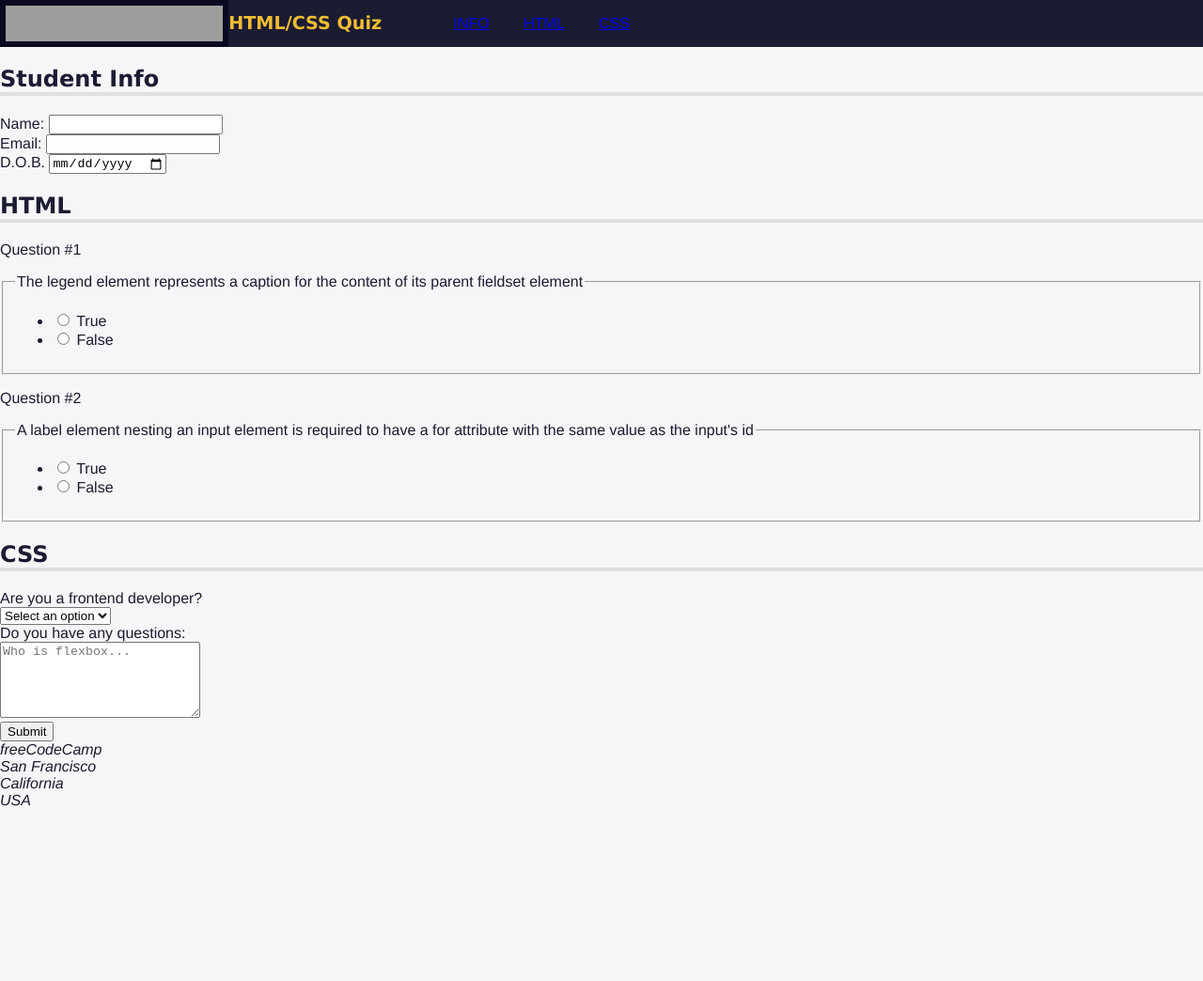
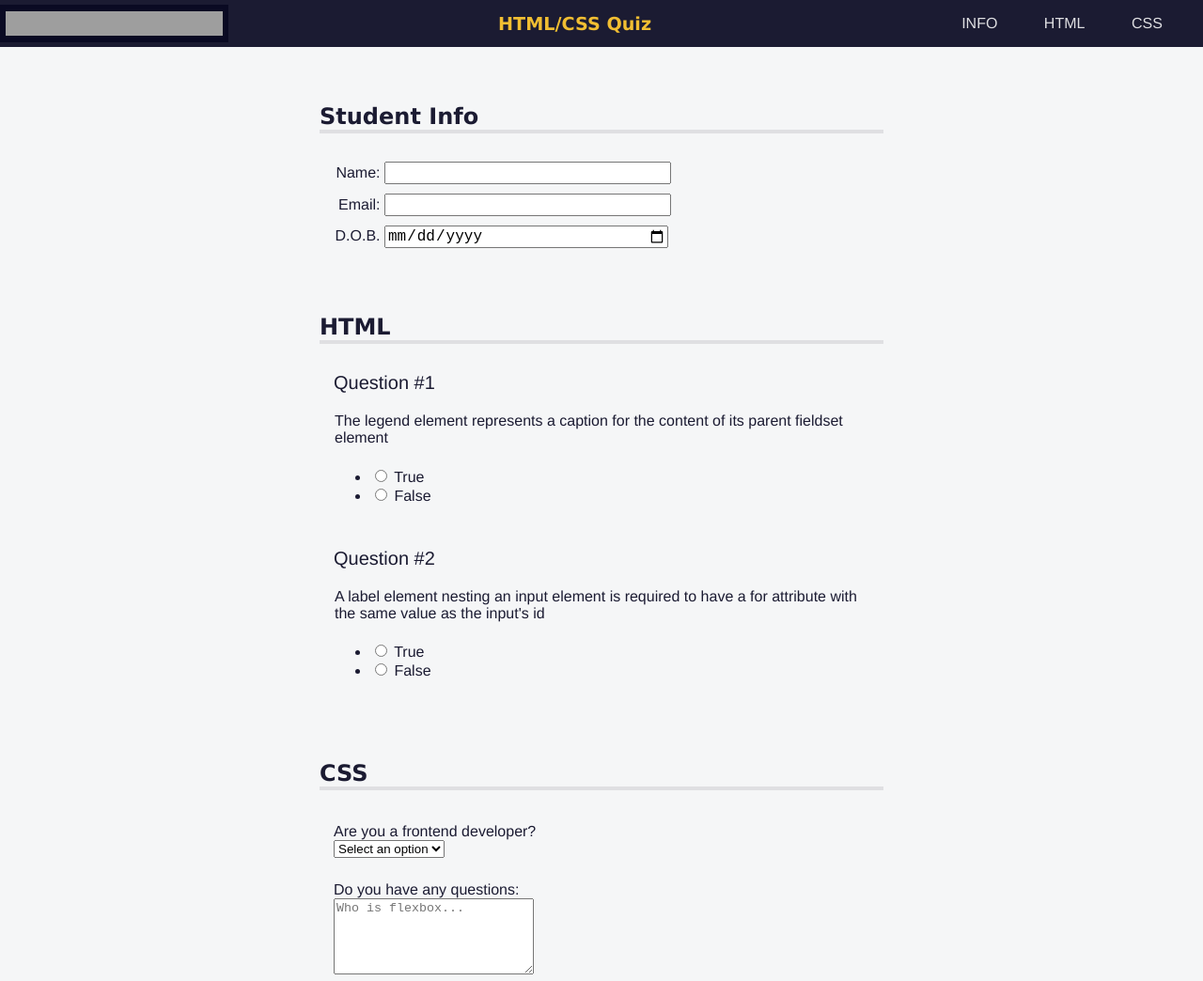
Before and after one commit to deepanshudheer/learning, a plain HTML site: page webdev/quiz/index.html in a window 1280 px wide. Shown: the top 1044 px of the page at 94% size. Before the commit the page ends 861 px from the top, so only its background shows below. Drawn offline with Linux system fonts and the light colour scheme; grey boxes are pictures that could not be loaded.

Commit message:
Update styles.css

```diff
--- a/webdev/quiz/styles.css
+++ b/webdev/quiz/styles.css
@@ -10,6 +10,10 @@ header {
 	height: 50px;
 	background-color: #1b1b32;
 	display: flex;
+  justify-content: space-between;
+  align-items: center;
+  position: fixed;
+  top: 0;
 }
 
 #logo {
@@ -22,6 +26,7 @@ header {
 h1 {
   color: #f1be32;
 	font-size: min(5vw, 1.2em);
+  text-align: center;
 }
 
 nav {
@@ -33,6 +38,39 @@ nav {
 nav > ul {
   display: flex;
 	justify-content: space-evenly;
+  flex-wrap: wrap;
+	align-items: center;
+	padding-inline-start: 0;
+	margin-block: 0;
+	height: 100%;
+}
+
+nav > ul > li {
+  color: #dfdfe2;
+  margin: 0 0.2rem;
+	padding: 0.2rem;
+	display: block;
+}
+
+nav > ul > li:hover {
+  background-color: #dfdfe2;
+  color: #1b1b32;
+  cursor: pointer;
+}
+
+li > a {
+  color: inherit;
+  text-decoration: none;
+}
+
+main {
+  padding-top: 50px;
+}
+
+section {
+  width: 80%;
+  margin: 0 auto 10px auto;
+  max-width: 600px;
 }
 
 h1,
@@ -42,11 +80,62 @@ h2 {
 
 h2 {
   border-bottom: 4px solid #dfdfe2;
+  margin-top: 0px;
+  padding-top: 60px;
+}
+
+.info {
+  padding: 10px 0 0 5px;
+}
+
+.formrow {
+  margin-top: 30px;
+	padding: 0px 15px;
+}
+
+input {
+  font-size: 16px;
+}
+
+.info label, .info input {
+  display: inline-block;
+  text-align: right;
+}
+
+.info input {
+  width: 50%;
+  text-align: left;
+}
+
+.info label {
+  width: 10%;
+  min-width: 55px;
+}
+
+.question-block {
+  text-align: left;
+	display: block;
+	width: 100%;
+	margin-top: 20px;
+	padding-top: 5px;
+}
+
+p {
+  margin-top: 5px;
+  padding-left: 15px;
+  font-size: 20px;
 }
 
 p::before {
   content: "Question #";
 }
+
+.question {
+  border: none;
+  padding-bottom: 0;
+}
+
+
 
 .sr-only {
   position: absolute;
```
